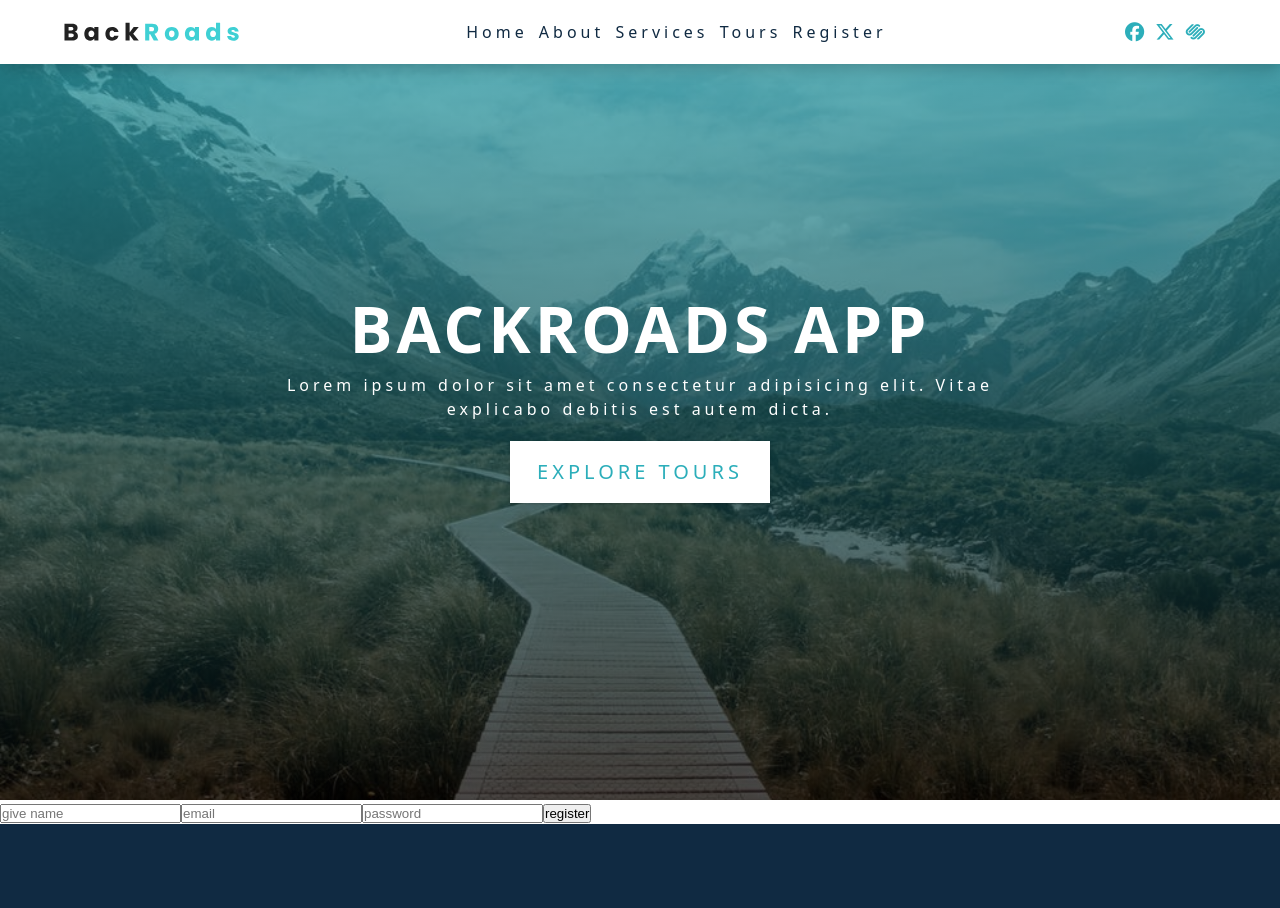
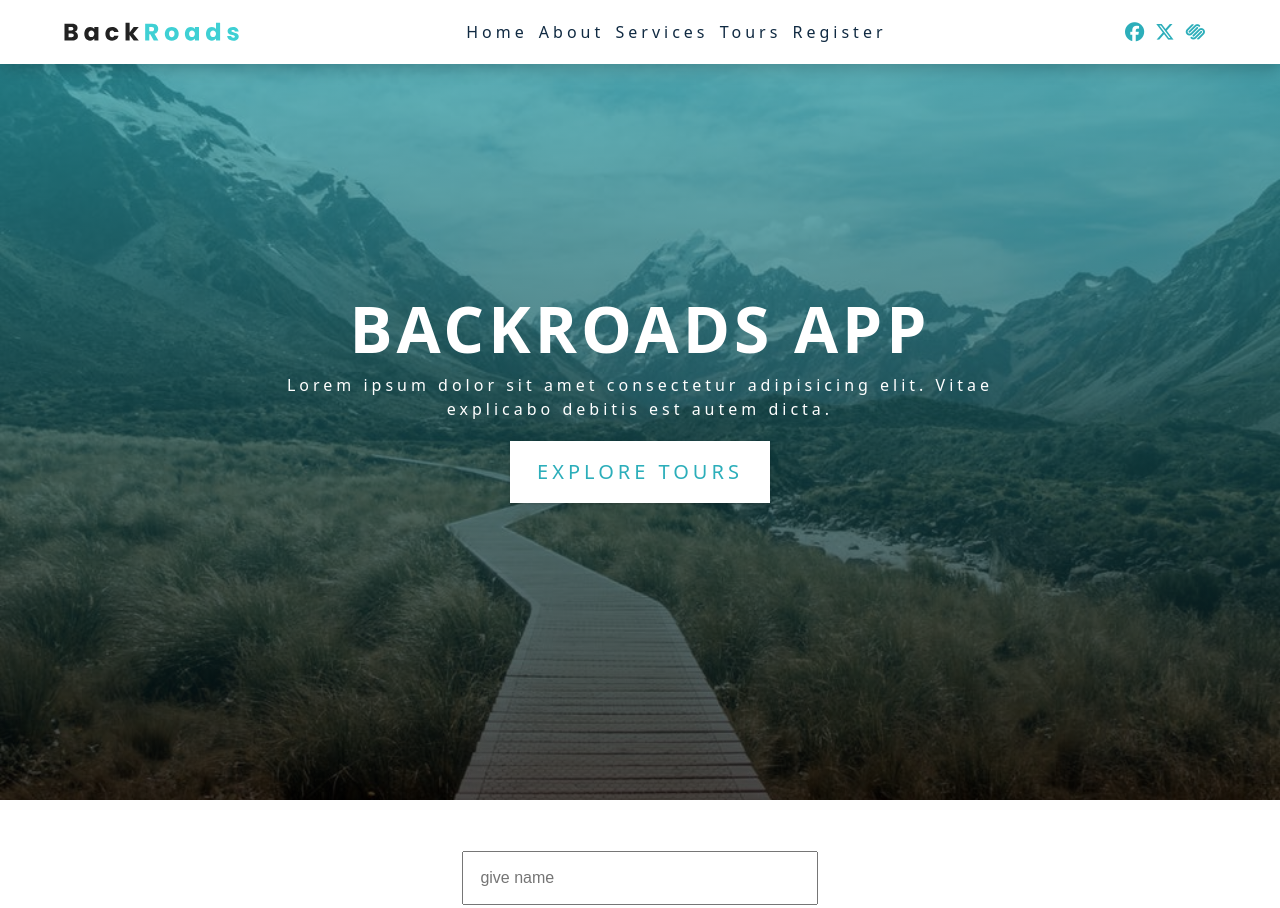
Before and after one commit to VilleSchulz/WebPairProgramming, a React (Vite) app in the folder week4-fe-pp/: page /registration in a window 1280 px wide. Shown: the top 908 px of the page. Built offline with nearby package versions, Linux system fonts and the light colour scheme.

Commit message:
Added css styling for  registration form

```diff
--- a/week4-fe-pp/src/App.css
+++ b/week4-fe-pp/src/App.css
@@ -31,7 +31,7 @@ Variables
   --clr-grey-9: hsl(212, 33%, 89%);
   --clr-grey-10: hsl(210, 36%, 96%);
   --clr-white: #fff;
-  --ff-primary: 'Lato', sans-serif;
+  --ff-primary: "Lato", sans-serif;
   --transition: all 0.3s linear;
   --spacing: 0.25rem;
   --radius: 0.5rem;
@@ -53,8 +53,8 @@ html {
   scroll-behavior: smooth;
 }
 body {
-  font-family: system-ui, -apple-system, BlinkMacSystemFont, 'Segoe UI', Roboto,
-    Oxygen, Ubuntu, Cantarell, 'Open Sans', 'Helvetica Neue', sans-serif;
+  font-family: system-ui, -apple-system, BlinkMacSystemFont, "Segoe UI", Roboto,
+    Oxygen, Ubuntu, Cantarell, "Open Sans", "Helvetica Neue", sans-serif;
   background: var(--clr-white);
   color: var(--clr-grey-1);
   line-height: 1.5;
@@ -121,22 +121,20 @@ p {
 }
 /*  global classes */
 
-.not-interested{
-  margin-left:0.5rem;
+.not-interested {
+  margin-left: 0.5rem;
   padding: 1rem;
   border-radius: 2rem;
   border: none;
- display: flex;
- justify-content: center;
- align-items:center ;
+  display: flex;
+  justify-content: center;
+  align-items: center;
   height: 1rem;
   width: 2rem;
-  background-color:  hsl(184, 65%, 59%);
-
+  background-color: hsl(184, 65%, 59%);
 }
-.not-interested:active{
+.not-interested:active {
   scale: 110%;
-
 }
 .btn {
   text-transform: uppercase;
@@ -224,7 +222,7 @@ Hero
 @media screen and (min-width: 768px) {
   .hero {
     background: linear-gradient(rgb(44, 174, 186, 0.7), rgba(0, 0, 0, 0.7)),
-      url('./assets/images/main.jpeg') center/cover no-repeat;
+      url("./assets/images/main.jpeg") center/cover no-repeat;
   }
   .hero-banner {
     padding: 0;
@@ -259,7 +257,7 @@ About
 }
 @media screen and (min-width: 1170px) {
   .about-img::before {
-    content: '';
+    content: "";
     position: absolute;
     width: 100%;
     height: 100%;
@@ -281,7 +279,7 @@ About
 Services
 ===============
 */
-.service-card-object{
+.service-card-object {
   display: flex;
 }
 
@@ -342,7 +340,7 @@ Services
 Featured Tours
 ===============
 */
-.tour-card-object{
+.tour-card-object {
   display: flex;
 }
 .tour-card {
@@ -585,10 +583,37 @@ Navbar
 min-height:calc(100vh - 62px);
 */
 
-
 .section-dummy {
   text-align: center;
   margin: 4rem;
   font-size: 1.5rem;
   text-transform: uppercase;
 }
+
+/*registarion form*/
+.registration-form {
+  display: flex;
+  flex-direction: column;
+  align-items: center;
+  padding: 3rem;
+}
+
+input {
+  width: 30%;
+  font-size: medium;
+  padding: 1rem;
+  margin: 0.2rem;
+  color: var(--clr-primary-5);
+}
+
+.register-button {
+  font-size: medium;
+  color: var(--clr-primary-10);
+  border: none;
+  margin-top: 1rem;
+  padding: 1rem 2rem 1rem 2rem;
+  background-color: var(--clr-primary-5);
+}
+.register-button:active {
+  scale: 110%;
+}
--- a/week4-fe-pp/src/components/Registration.jsx
+++ b/week4-fe-pp/src/components/Registration.jsx
@@ -24,14 +24,14 @@ const [email, setEmail] = useState("");
 const [password, setPassword] = useState("");
 
 return(
-  <div className="registration-form">
-    <form onSubmit={(e)=>{e.preventDefault(); addNewUser(name,email,password)}}>
+
+    <form className="registration-form" onSubmit={(e)=>{e.preventDefault(); addNewUser(name,email,password)}}>
       <input type="text" value ={name} placeholder="give name" onChange={ (e)=>setName(e.target.value)}></input>
       <input type="text" value ={email}  placeholder="email" onChange={ (e)=>setEmail(e.target.value)}></input>
       <input type="text" value ={password} placeholder="password" onChange={ (e)=>setPassword(e.target.value)}></input>
-      <button type ="submit">register</button>
+      <button className ="register-button" type ="submit">register</button>
     </form>
-  </div>);
+ );
 };
 
 export default Registration;
--- a/week4-fe-pp/src/data.js
+++ b/week4-fe-pp/src/data.js
@@ -8,7 +8,7 @@ export const pageLinks = [
   { id: 2, href: "/about", text: "about" },
   { id: 3, href: "/services", text: "services" },
   { id: 4, href: "/tours", text: "tours" },
-  { id:5,href:"/registration",text: "register" },
+  { id: 5, href: "/registration", text: "register" },
 ];
 
 export const socialLinks = [
```
